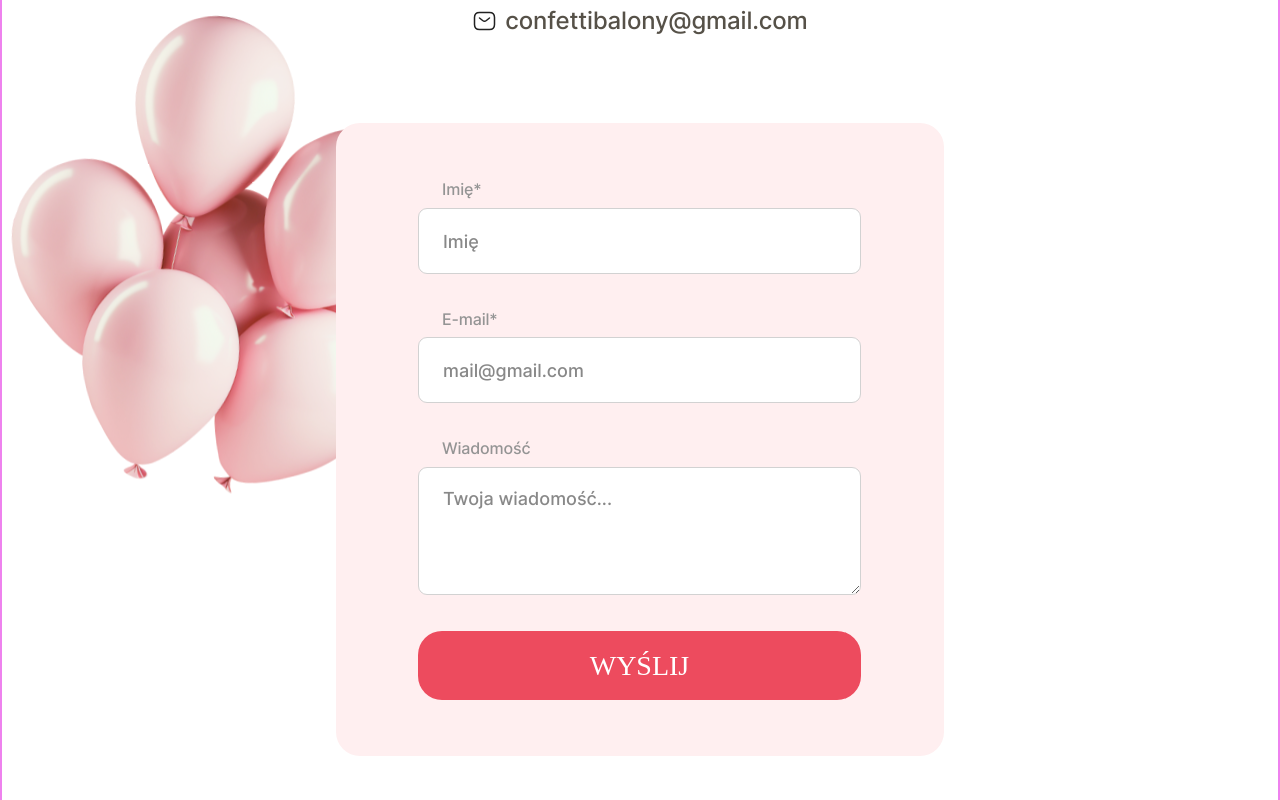
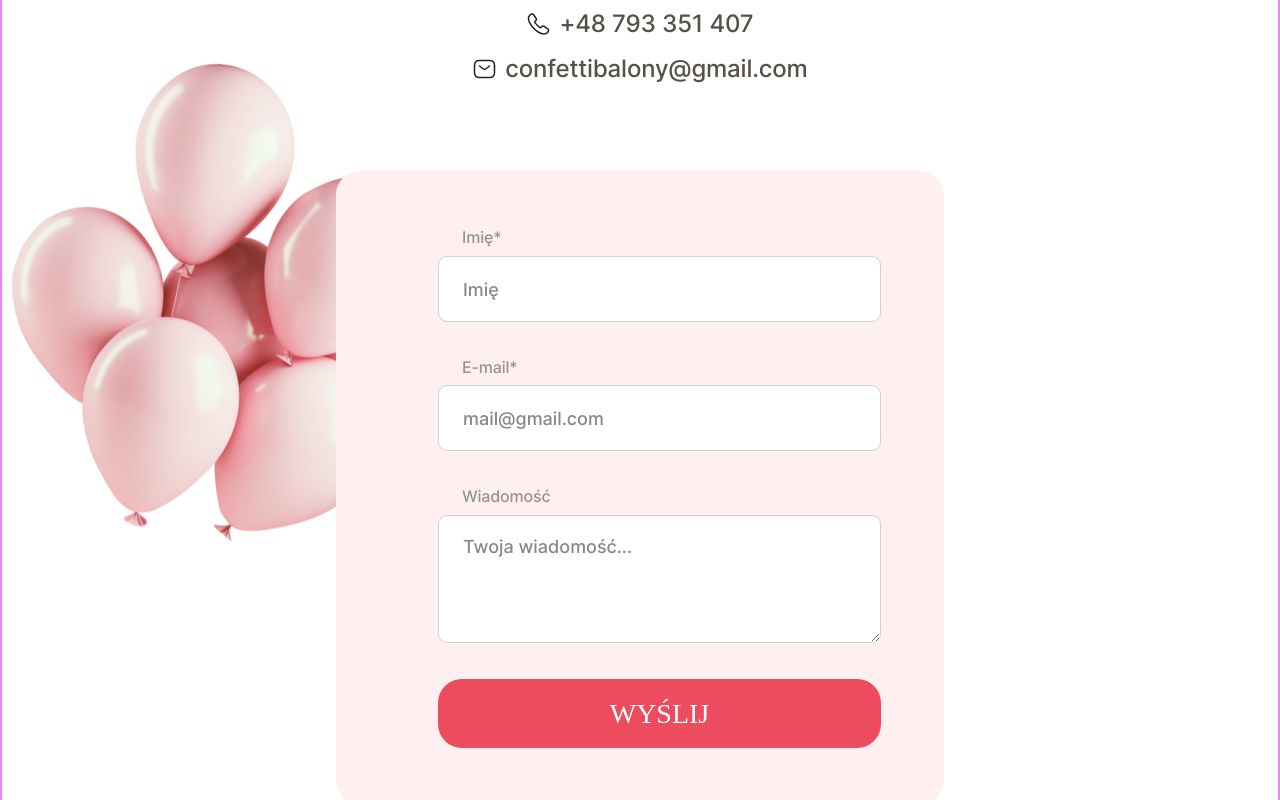
Before and after one commit to mantr88/candy-shop, a React (Vite) app: page / in a window 1280 px wide. Shown: the part 2960-3760 px from the top of the page. Built offline with nearby package versions, Linux system fonts and the light colour scheme; a web font is replaced by a local one.

Commit message:
fix: styles in form, review, header.

```diff
--- a/src/components/ContactForm/ContactForm.css
+++ b/src/components/ContactForm/ContactForm.css
@@ -1,23 +1,28 @@
 .contact-form {
-  /* width: 100vh;
-  padding-left: 20px;
-  padding-right: 20px;*/
+  width: 100vw;
   background-color: var(--extra-accent-color);
-  z-index: 3;
+  z-index: 2;
 }
 
 .contact-form-wrap {
   min-width: 320px;
+  max-width: 480px;
   margin-top: 36px;
   margin-bottom: 51px;
+  padding-right: 20px;
+  padding-left: 20px;
+  margin-right: auto;
+  margin-left: auto;
 
   display: flex;
+  justify-content: center;
   gap: 28px;
   flex-direction: column;
   color: var(--form-text-color);
 }
 
 .contact-form-label {
+  width: 100%;
   display: flex;
   flex-direction: column;
   justify-content: center;
@@ -68,6 +73,7 @@
   width: 320px;
   padding: 20px 32px;
   border-radius: 24px;
+  margin: 0 auto;
 
   font-family: "Anzeigen Grotesk T";
   font-size: 28px;
--- a/src/components/Contacts/Contacts.css
+++ b/src/components/Contacts/Contacts.css
@@ -9,6 +9,7 @@
 }
 
 .contacts-title {
+  margin-bottom: 36px;
   color: var(--accent-color);
 }
 
@@ -68,6 +69,10 @@
   }
 
   @media screen and (min-width: 768px) {
+    .contacts-title {
+      margin-bottom: 24px;
+    }
+
     .contacts-top-img {
       display: block;
       position: absolute;
--- a/src/components/Review/Review.css
+++ b/src/components/Review/Review.css
@@ -1,3 +1,10 @@
 .review-section-title {
+  margin-bottom: 36px;
   color: var(--accent-color);
 }
+
+@media screen and (min-width: 768px) {
+  .review-section-title {
+    margin-bottom: 48px;
+  }
+}
--- a/src/loyouts/Header/Header.css
+++ b/src/loyouts/Header/Header.css
@@ -2,8 +2,10 @@
   position: fixed;
   top: 0;
   left: 0;
-  width: 100vw;
-  margin: 0;
+  right: 0;
+  width: 100%;
+  max-width: 480px;
+  margin: 0 auto;
   padding: 30px 20px 0px 20px;
 
   display: flex;
@@ -43,3 +45,9 @@
 .hidden-text {
   display: none;
 }
+
+@media screen and (min-width: 768px) {
+  .header {
+    max-width: 768px;
+  }
+}
--- a/src/loyouts/MainLoyout/MainLoyout.css
+++ b/src/loyouts/MainLoyout/MainLoyout.css
@@ -4,7 +4,7 @@
   margin: 0 auto;
   padding-left: 20px;
   padding-right: 20px;
-  /* overflow: hidden; */
+  overflow: hidden;
 
   border: 2px solid tomato;
 
--- a/src/ui/svgComponents/TagUser.tsx
+++ b/src/ui/svgComponents/TagUser.tsx
@@ -12,8 +12,8 @@
         stroke="#ED4B5E"
         strokeWidth="1.5"
         strokeMiterlimit="10"
-        stroke-linecap="round"
-        stroke-linejoin="round"
+        strokeLinecap="round"
+        strokeLinejoin="round"
       />
       <path
         d="M12.0699 8.95C12.0299 8.95 11.9699 8.95 11.9199 8.95C10.8699 8.91 10.0399 8.06 10.0399 7C10.0399 5.92 10.9099 5.05 11.9899 5.05C13.0699 5.05 13.9399 5.93 13.9399 7C13.9499 8.06 13.1199 8.92 12.0699 8.95Z"
```
